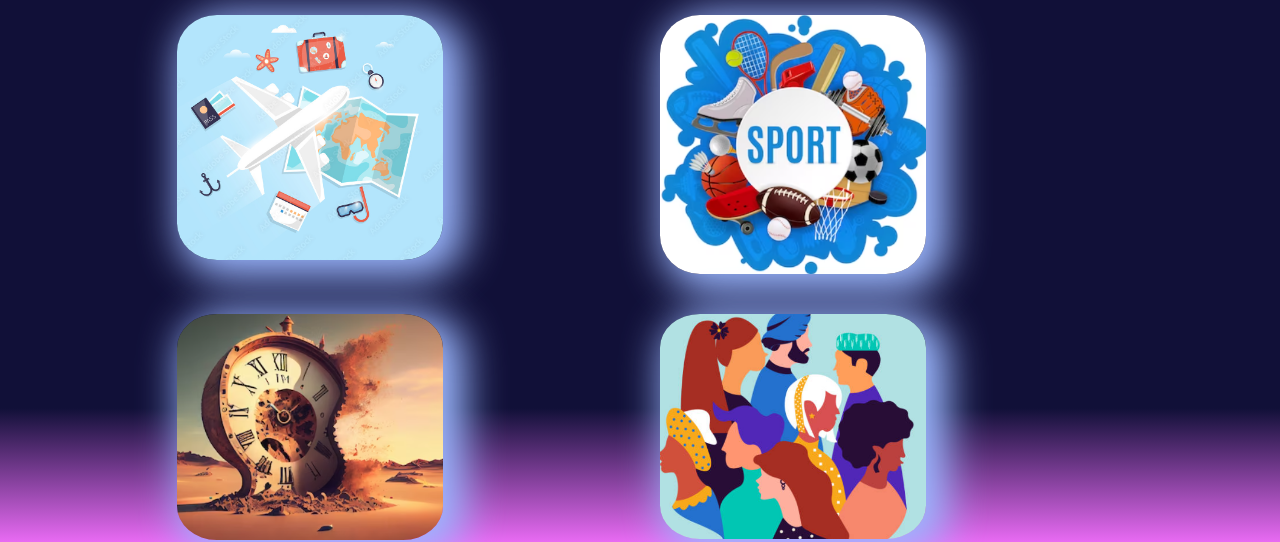
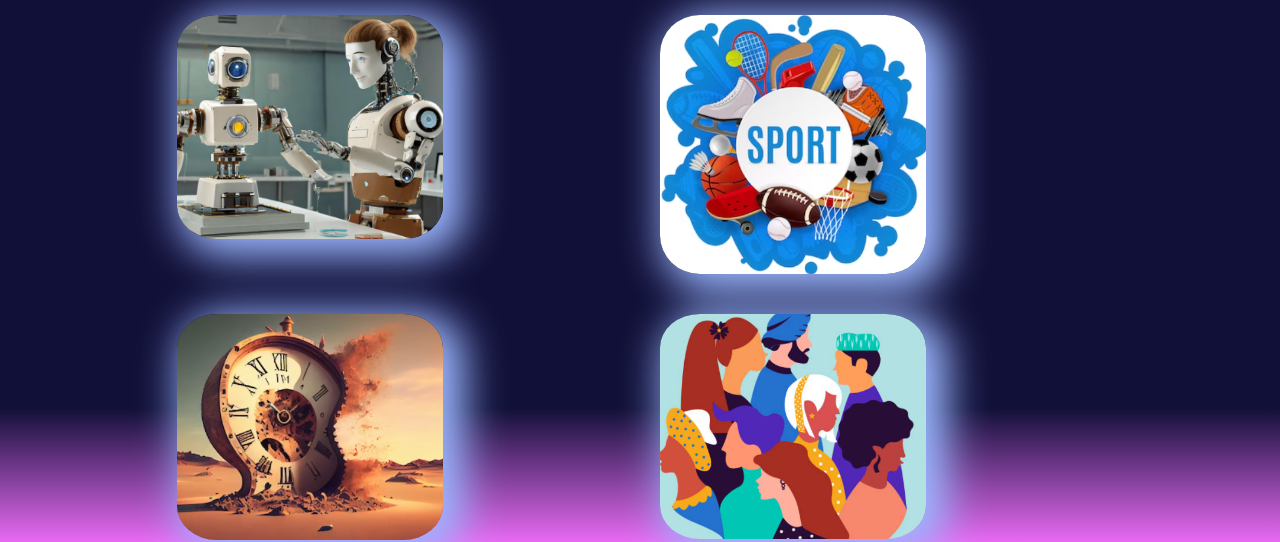
Before and after one commit to JadeJolivet/P1-Quizz, a plain HTML site: page Home1.html in a window 1280 px wide. Shown: the part 84-626 px from the top of the page. Drawn offline with Linux system fonts and the light colour scheme.

Commit message:
updated image travel to tech

```diff
--- a/Home1.html
+++ b/Home1.html
@@ -25,7 +25,7 @@
 
       <div id="theme">
         <button ><h3 id="themeTitle1">Tech</h3></button>
-        <img src="assets/theme1.png" alt="theme1" id="themeImg" />
+        <img src="assets/tech.png" alt="theme1" id="themeImg" />
       </div>
 
       <div id="theme">
```
